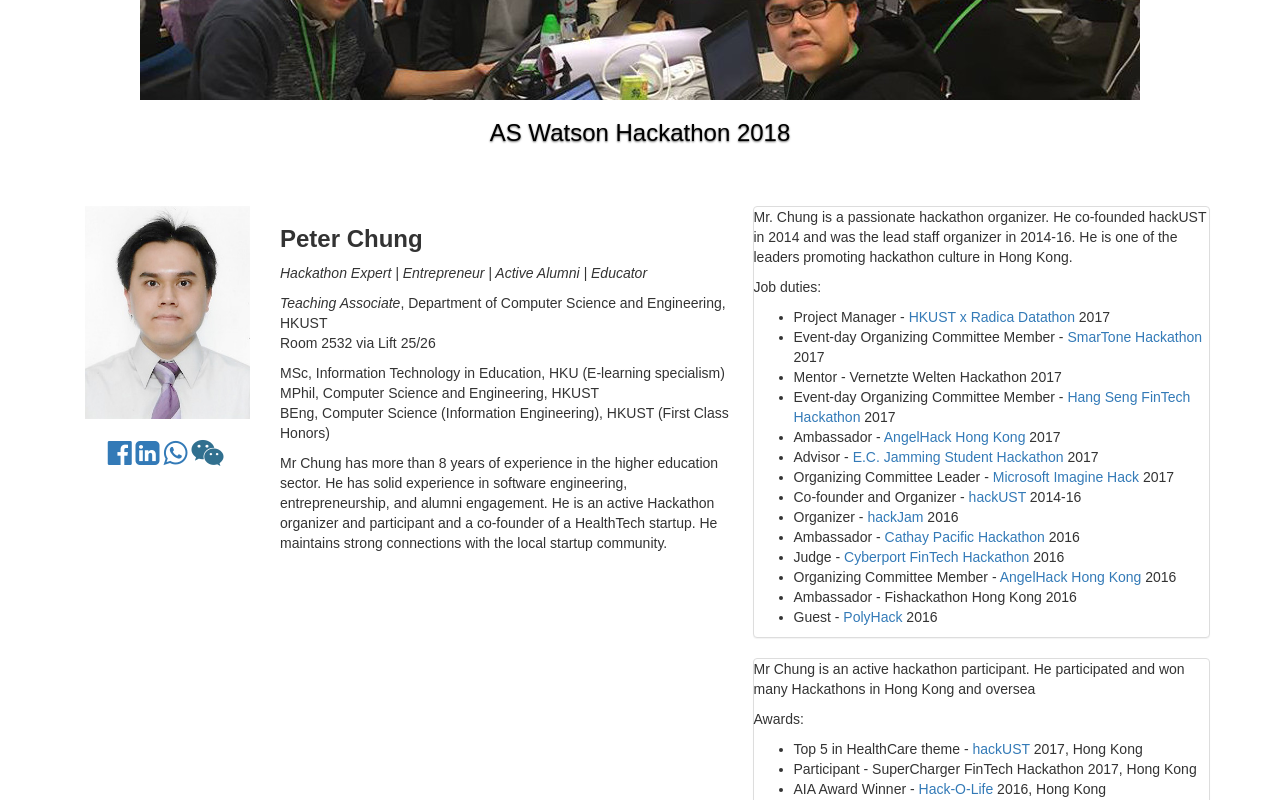
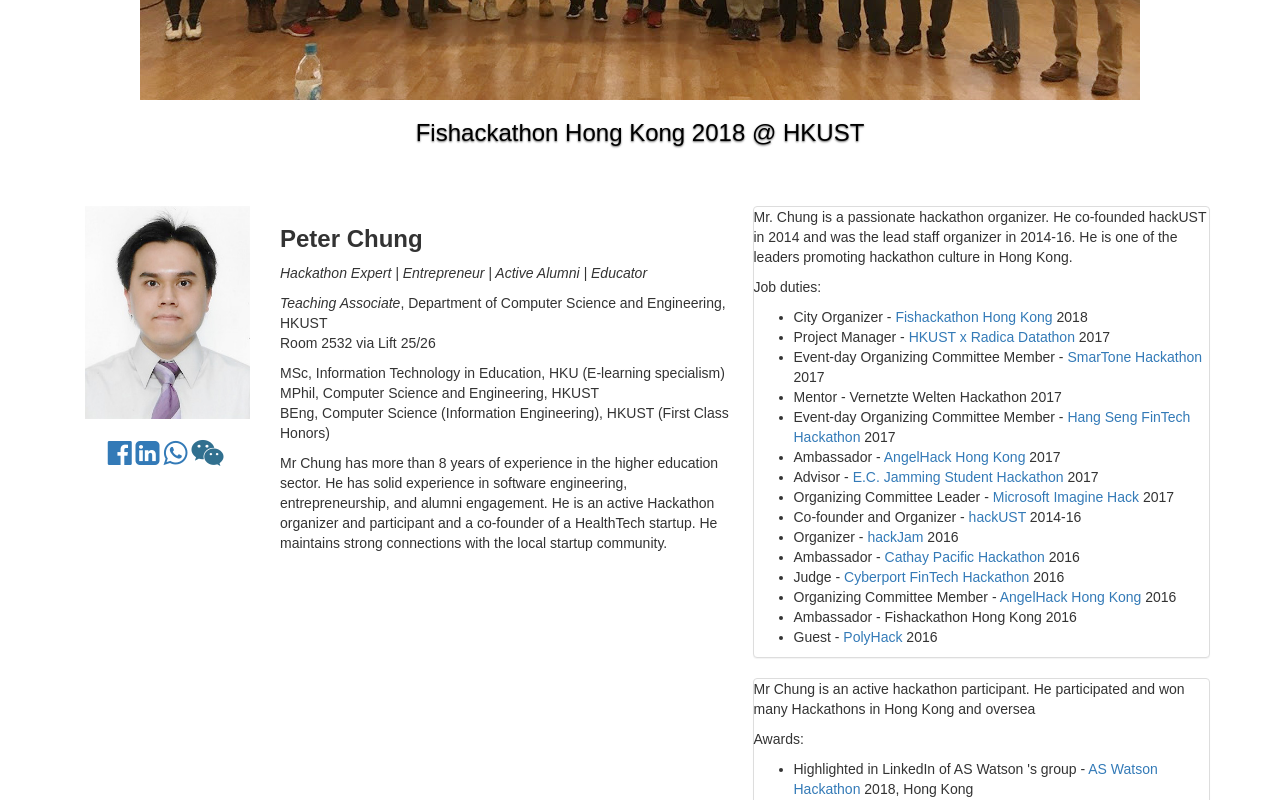
Before and after one commit to hkpeterpeter/web_personal, a React (Create React App) app: page / in a window 1280 px wide. Shown: the part 320-1120 px from the top of the page. Built offline with nearby package versions, Linux system fonts and the light colour scheme.

Commit message:
Added Fishackathon and some info

```diff
--- a/src/data/events.js
+++ b/src/data/events.js
@@ -3,7 +3,8 @@
 // TODO: refactor the remaining data values
 
 const events = [
-  makeEvent('AS Watson Hackathon 2018','aswatson_hackathon_2018.jpg'),
+  makeEvent('Fishackathon Hong Kong 2018 @ HKUST', 'fishackathon_hk_2018.jpg'),
+  makeEvent('AS Watson Hackathon 2018', 'aswatson_hackathon_2018.jpg'),
   makeEvent('HKUST x Radica Big Datathon 2017', 'hkust_radica_bigdatathon_2017.jpg'),
   makeEvent('SmarTone Hackathon 2017', 'smartonehackathon_2017.jpg'),
   makeEvent('CSAA Mid-Autumn Festival Party and ExCo meeting 2017', 'CSAA_mid_autumn_exco_meeting_2017.jpg'),
--- a/src/data/expHackOC.js
+++ b/src/data/expHackOC.js
@@ -3,6 +3,9 @@
 in 2014-16. He is one of the leaders promoting hackathon culture in Hong Kong.`;
 
 const makeJob = (title, org, period, url) => ({ title, org, period, url });
+
+const FishackathonCityOrganizer = makeJob('City Organizer',
+'Fishackathon Hong Kong', '2018', '//hackernest.com/events/hong-kong-china-fishackathon-2018');
 
 const HKUSTRadicaDatathonOrganizer = makeJob('Project Manager',
 'HKUST x Radica Datathon', '2017', '//bdi.ust.hk/datathon');
@@ -78,6 +81,7 @@
   icon: 'star',
   description: expHackOCDescription,
   jobs: [
+    FishackathonCityOrganizer,
     HKUSTRadicaDatathonOrganizer,
     SmarToneHackathonOrganizer,
     VernetzteWeltenHackathonMentor,
--- a/src/data/expHackParticipant.js
+++ b/src/data/expHackParticipant.js
@@ -1,5 +1,14 @@
 const expHackParticipantDescription = `Mr Chung is an active hackathon participant.
 He participated and won many Hackathons in Hong Kong and oversea`;
+
+
+const awardWatsonHack2018 = {
+  title: 'Highlighted in LinkedIn of AS Watson \'s group',
+  org: 'AS Watson Hackathon',
+  period: '2018',
+  url: '//www.linkedin.com/feed/update/urn:li:activity:6364030218570698752/',
+  country: 'Hong Kong',
+};
 
 const awardHackUST2017 = {
   title: 'Top 5 in HealthCare theme',
@@ -51,6 +60,7 @@
   icon: 'user',
   description: expHackParticipantDescription,
   awards: [
+    awardWatsonHack2018,
     awardHackUST2017,
     awardSuperChargerFinTechHackathon2017,
     awardHackOLifeHongKong2016,
```
Also changed, not shown: public/slideshow_images/fishackathon_hk_2018.jpg (added).
